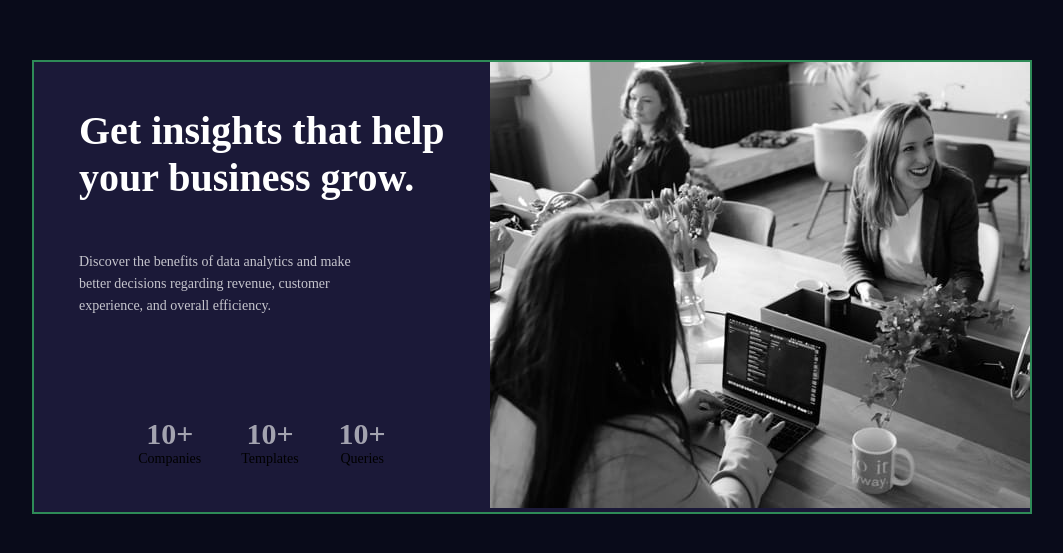
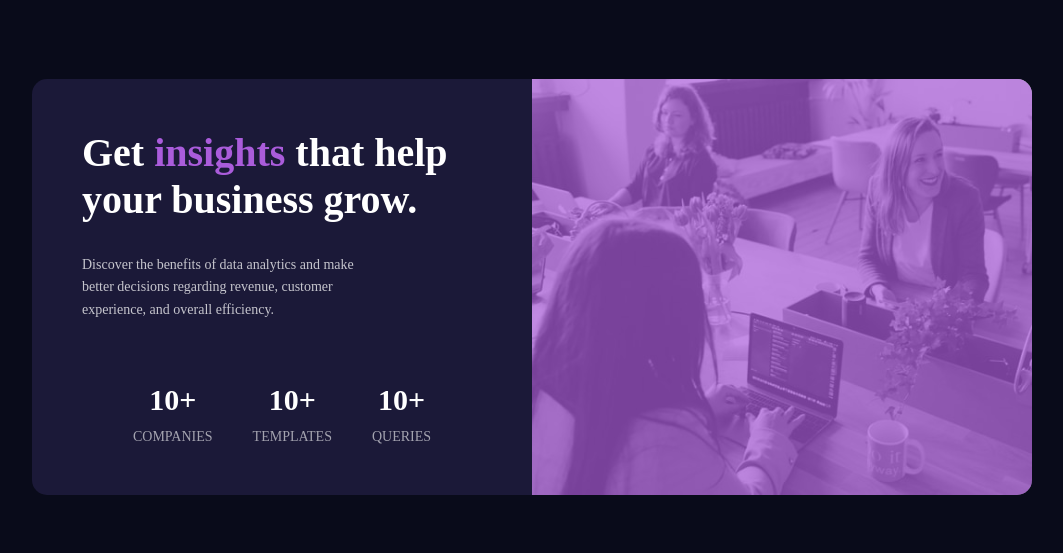
Before and after one commit to d3vaqa/Stats-preview-card-component, a plain HTML site: page index.html in a window 1280 px wide. Shown: the part 113-666 px from the top of the page, without its empty margins (108-1171 px from the left). Drawn offline with Linux system fonts and the light colour scheme.

Commit message:
fixed border and border-radius

```diff
--- a/index.html
+++ b/index.html
@@ -12,7 +12,7 @@
     <main id="main" class="main">
         <div class="card-hero">
             <div class="card-content">
-                <h1 class="heading">  Get insights that help your business grow.</h1>
+                <h1 class="heading">  Get <span class="heading-highlight"> insights</span> that help your business grow.</h1>
                 <p class="card-content-paragraph">
                     Discover the benefits of data analytics and make <br> better decisions regarding revenue, customer <br>
                     experience, and overall efficiency.
@@ -21,21 +21,21 @@
                 <div class="card-counter">
                     <div class="companies">
                         <strong class="stat-heading">10+</strong>
-                        <p>Companies</p>
+                        <p class="counter-sub">Companies</p>
                     </div>
                     <div class="templates">
                         <strong class="stat-heading">10+</strong>
-                        <p>Templates</p>
+                        <p class="counter-sub">Templates</p>
                     </div>
                     <div class="queries">
                         <strong class="stat-heading">10+</strong>
-                        <p>Queries</p>
+                        <p class="counter-sub">Queries</p>
                     </div>
                 </div>
             </div>
             <div class="card-img">
                 <figure class="card-hero-img">
-                    <img src="img/image-header-desktop.jpg" alt="Image Header">
+                    <img src="img/image-header-desktop.jpg" alt="Image Header" class="img">
                 </figure>
             </div>
         </div>
--- a/style.css
+++ b/style.css
@@ -5,6 +5,7 @@
   margin: 0;
   box-sizing: border-box;
   font-size: 14px;
+  border: 0;
 }
 
 .main {
@@ -19,15 +20,15 @@
   display: grid;
   grid-template-columns: 1fr 1fr;
   max-width: 1000px;
-  border: 2px solid seagreen;
+  border: 0;
   background-color: hsl(244, 38%, 16%);
+  border-radius: 15px;
 }
 
 .card-content {
   display: grid;
-  grid-template-columns: repeat(1fr 3);
-
-  padding: 45px;
+  grid-template-columns: 1fr;
+  padding: 50px;
 }
 
 .card-content-paragraph {
@@ -35,9 +36,23 @@
   line-height: 1.6rem;
 }
 
+.card-hero-img {
+  height: 100%;
+}
+.card-hero-img .img {
+  border-radius: 0 15px 15px 0;
+  width: 100%;
+  height: 100%;
+  overflow: hidden;
+}
 .card-hero .heading {
   font-size: 40px;
   color: hsl(0, 0%, 100%);
+}
+
+.card-hero .heading-highlight {
+  font-size: 40px;
+  color: hsl(277, 64%, 61%);
 }
 
 .card-hero .card-counter {
@@ -55,7 +70,26 @@
   padding: 0 20px;
 }
 .card-counter .stat-heading {
-  color: hsla(0, 0%, 100%, 0.6);
+  color: hsl(0, 0%, 100%);
   font-size: 30px;
   text-transform: uppercase;
 }
+.card-counter .counter-sub {
+  color: hsla(0, 0%, 100%, 0.6);
+  text-transform: uppercase;
+  padding-top: 12px;
+}
+
+.card-img {
+  overflow: hidden;
+  position: relative;
+}
+.card-img:after {
+  content: "";
+  background: hsl(277, 64%, 61%, 0.7);
+  position: absolute;
+  height: 100%;
+  width: 100%;
+  top: 0;
+  border-radius: 0 15px 15px 0;
+}
```
